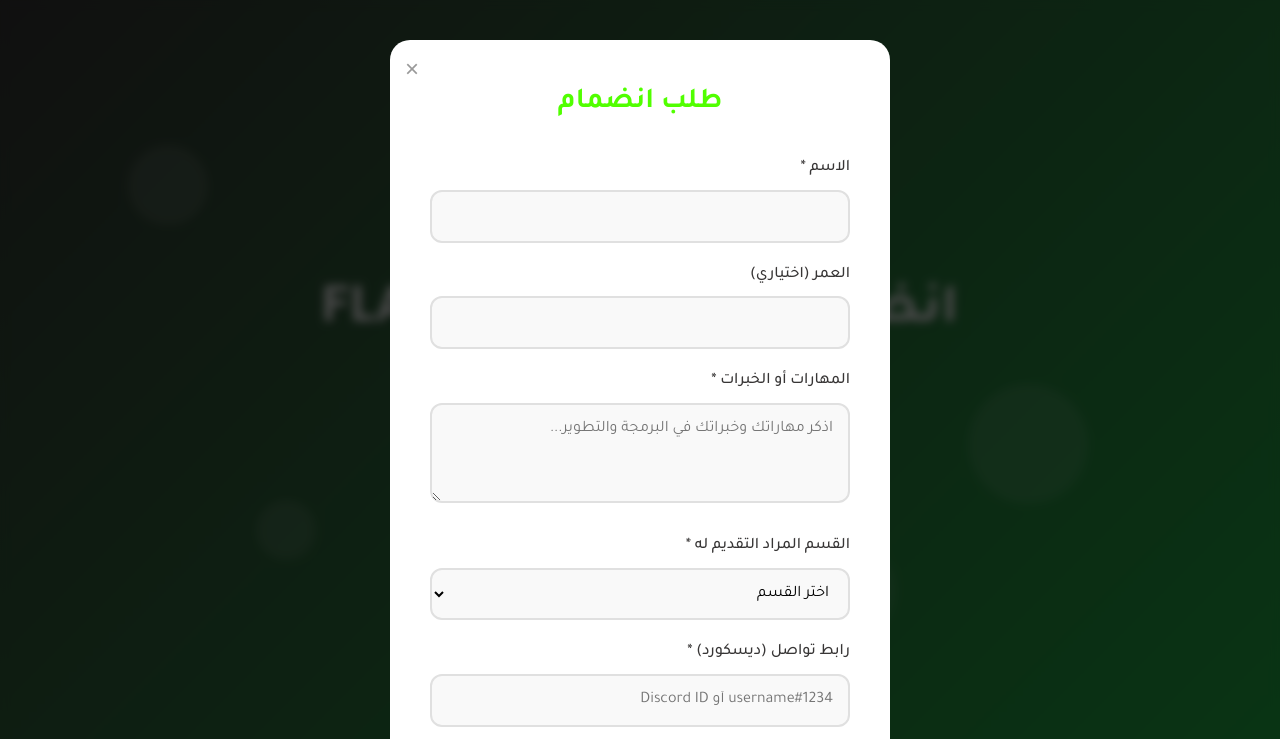
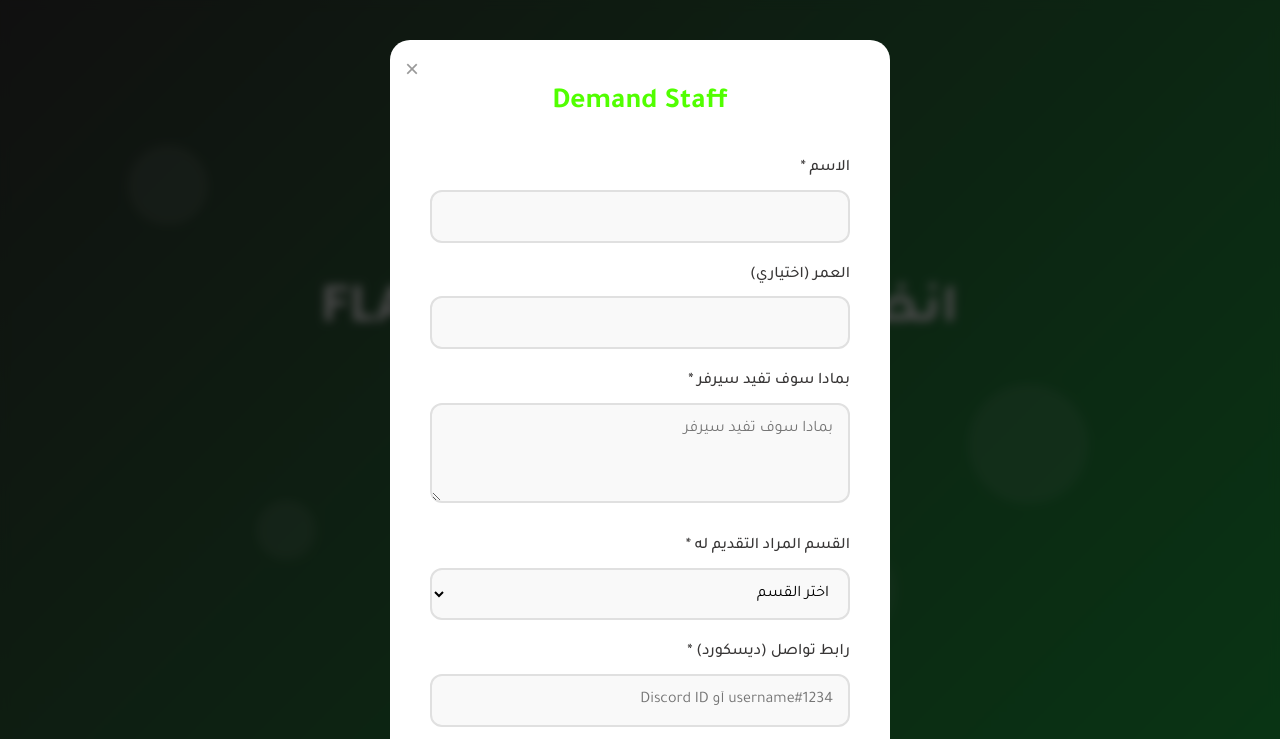
Before and after one commit to HatimNarcos/FlashLiife, a plain HTML site: page index.html in a window 1280 px wide. Both pictures are taken after a click on the link "أرسل طلبك الآن". Shown: the top 739 px of the page. Drawn offline with Linux system fonts and the light colour scheme; no server answers.

Commit message:
Update index.html

```diff
--- a/index.html
+++ b/index.html
@@ -547,7 +547,7 @@
     <div class="form-overlay" id="formOverlay">
         <div class="form-modal">
             <button class="close-btn" onclick="closeForm()">&times;</button>
-            <h2 class="form-title">طلب انضمام</h2>
+            <h2 class="form-title">Demand Staff</h2>
             <form id="applicationForm">
                 <div class="form-group">
                     <label class="form-label">الاسم *</label>
@@ -560,8 +560,8 @@
                 </div>
 
                 <div class="form-group">
-                    <label class="form-label">المهارات أو الخبرات *</label>
-                    <textarea class="form-textarea" name="skills" required placeholder="اذكر مهاراتك وخبراتك في البرمجة والتطوير..."></textarea>
+                    <label class="form-label">بمادا سوف تفيد سيرفر *</label>
+                    <textarea class="form-textarea" name="skills" required placeholder="بمادا سوف تفيد سيرفر"></textarea>
                 </div>
 
                 <div class="form-group">
```
